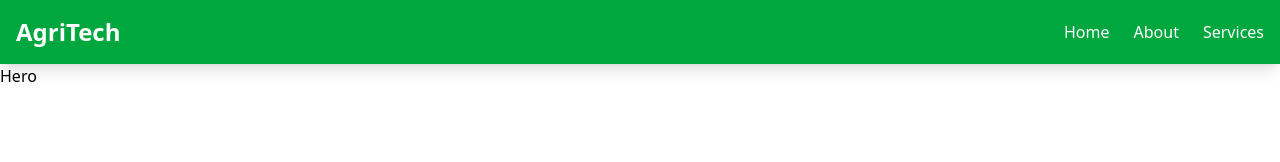
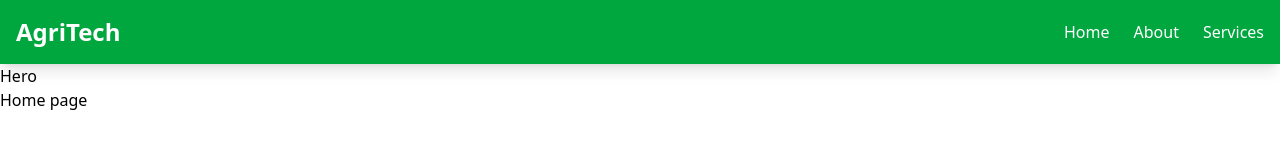
Before and after one commit to pentasoftwareconsultancy/Agriculture, a React (Vite) app in the folder Agri/: page / in a window 1280 px wide. Shown: the top 162 px of the page. Built offline with nearby package versions, Linux system fonts and the light colour scheme.

Commit message:
added changes

```diff
--- a/Agri/src/components/Home/Hero.jsx
+++ b/Agri/src/components/Home/Hero.jsx
@@ -2,7 +2,10 @@ import React from 'react'
 
 function Hero() {
   return (
-    <div>Hero</div>
+    <div>
+      Hero
+     <h1>Home page</h1>
+    </div>
   )
 }
 
```
Also changed, not shown: 1 other file (tests, documents, lock files or other folders).
